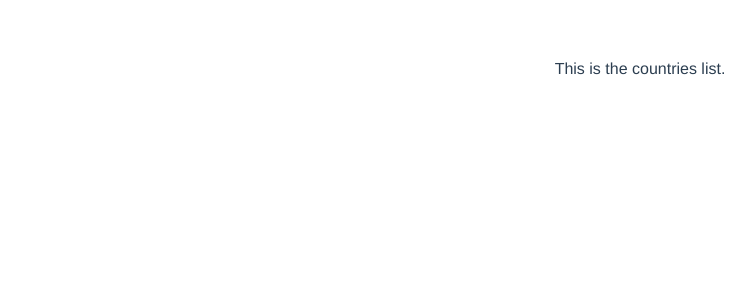
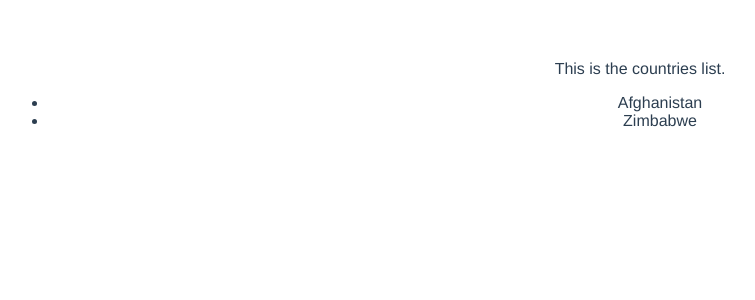
Before and after one commit to ed-commits/countries-of-the-world, a Vue app: page / in a window 1280 px wide. Shown: the top 300 px of the page, without its empty margins (0-755 px from the left). Built offline with nearby package versions, Linux system fonts and the light colour scheme.

Commit message:
listing countries

```diff
--- a/src/components/CountriesList.vue
+++ b/src/components/CountriesList.vue
@@ -1,9 +1,21 @@
 <template>
-  <div>This is the countries list.</div>
+  <div>
+    This is the countries list.
+    <ul>
+      <li v-for="(item, index) in items" :key="index" :item="item">{{ item.name }}</li>
+    </ul>
+  </div>
 </template>
 
 <script>
-export default {};
+export default {
+  name: "countries-list",
+  data() {
+    return {
+      items: [{ name: "Afghanistan" }, { name: "Zimbabwe" }]
+    };
+  }
+};
 </script>
 
 <style>
```
